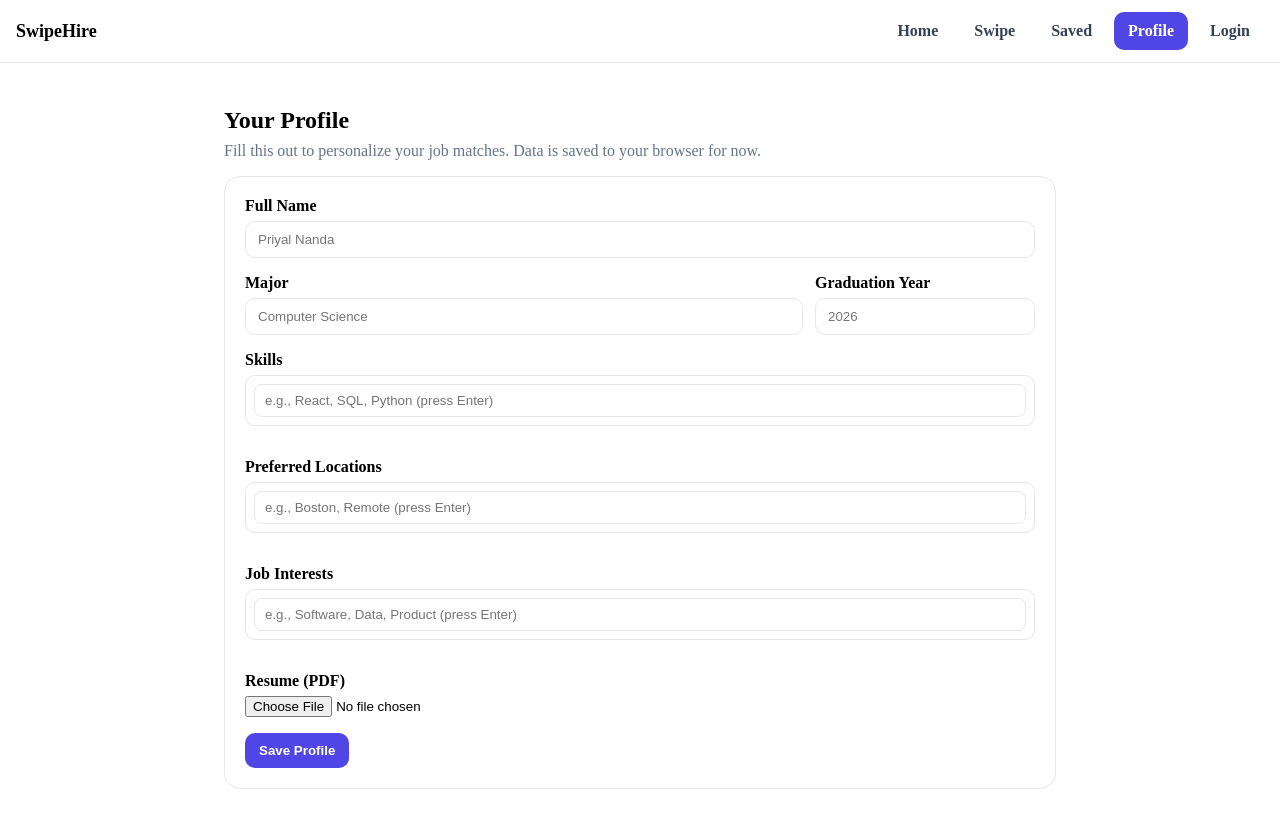
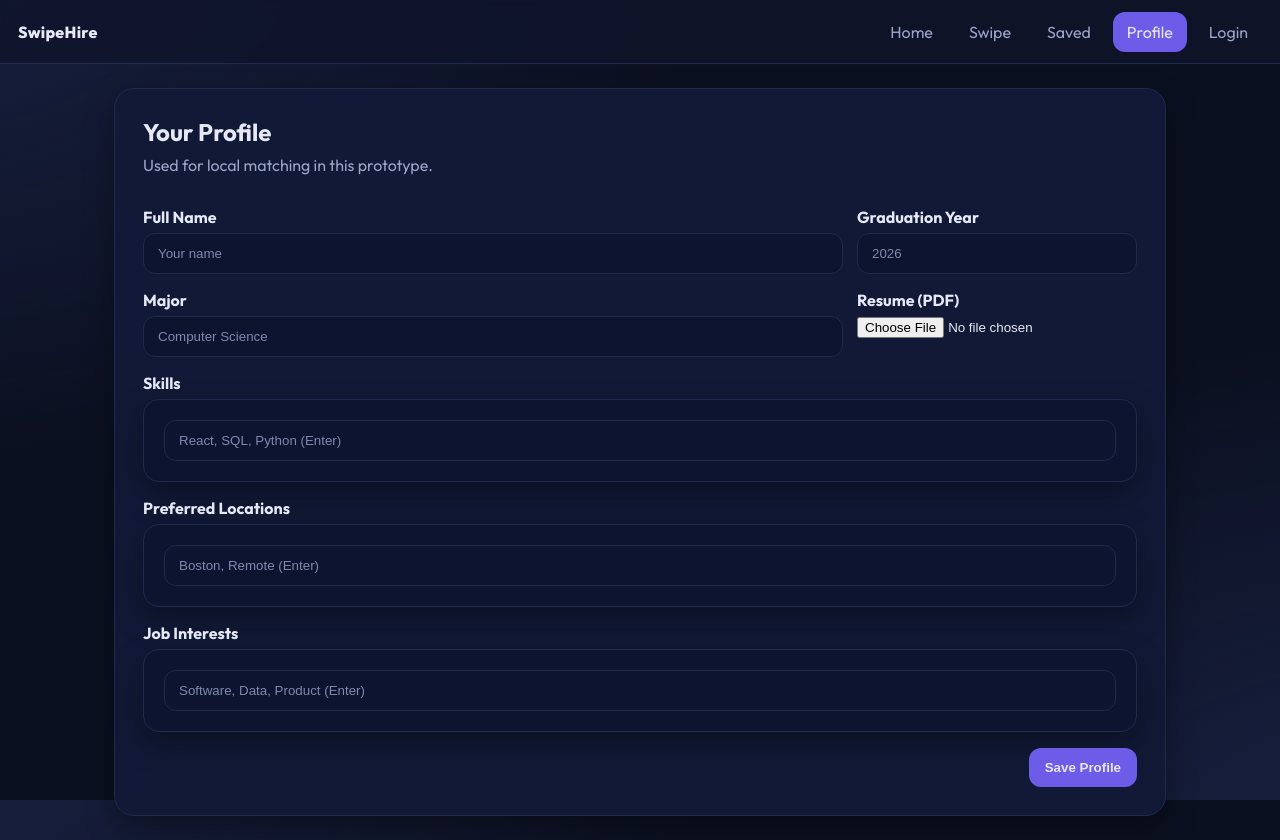
Before and after one commit to Grp11SwipeHire/SwipeHire, a React (Vite) app in the folder swipehire-frontend/: page /profile in a window 1280 px wide. Before the commit the page ends 813 px from the top, so only its background shows below. Built offline with nearby package versions, Linux system fonts and the light colour scheme.

Commit message:
updated the Ui/UX of the fronent to look a bit more appleaing visually

```diff
--- a/swipehire-frontend/src/components/NavBar.jsx
+++ b/swipehire-frontend/src/components/NavBar.jsx
@@ -1,30 +1,18 @@
 import React from 'react'
 import { Link, useLocation } from 'react-router-dom'
 
-const linkStyle = (active) => ({
-  padding: '10px 14px',
-  borderRadius: 10,
-  textDecoration: 'none',
-  color: active ? 'white' : '#334155',
-  background: active ? '#4f46e5' : 'transparent',
-  fontWeight: 600
-})
-
-export default function NavBar() {
+export default function NavBar(){
   const { pathname } = useLocation()
+  const is = (p) => pathname === p ? 'navlink active' : 'navlink'
   return (
-    <div style={{
-      display: 'flex', alignItems: 'center', gap: 12,
-      padding: '12px 16px', background: 'white',
-      borderBottom: '1px solid #e5e7eb', position: 'sticky', top: 0, zIndex: 10
-    }}>
-      <div style={{ fontWeight: 800, fontSize: 18 }}>SwipeHire</div>
-      <div style={{ display: 'flex', gap: 8, marginLeft: 'auto' }}>
-        <Link to="/"       style={linkStyle(pathname === '/')}>Home</Link>
-        <Link to="/swipe"  style={linkStyle(pathname === '/swipe')}>Swipe</Link>
-        <Link to="/saved"  style={linkStyle(pathname === '/saved')}>Saved</Link>
-        <Link to="/profile"style={linkStyle(pathname === '/profile')}>Profile</Link>
-        <Link to="/login"  style={linkStyle(pathname === '/login')}>Login</Link>
+    <div className="navbar">
+      <div className="brand">SwipeHire</div>
+      <div className="navlinks">
+        <Link to="/"        className={is('/')}>Home</Link>
+        <Link to="/swipe"   className={is('/swipe')}>Swipe</Link>
+        <Link to="/saved"   className={is('/saved')}>Saved</Link>
+        <Link to="/profile" className={is('/profile')}>Profile</Link>
+        <Link to="/login"   className={is('/login')}>Login</Link>
       </div>
     </div>
   )
--- a/swipehire-frontend/src/components/TagInput.jsx
+++ b/swipehire-frontend/src/components/TagInput.jsx
@@ -1,58 +1,28 @@
 import React, { useState } from 'react'
 
-export default function TagInput({ label, value = [], onChange, placeholder = 'Type and press Enter' }) {
+export default function TagInput({ label, value = [], onChange, placeholder = 'Type and press Enter' }){
   const [input, setInput] = useState('')
-
-  const addTag = (e) => {
+  const add = (e)=>{
     e.preventDefault()
     const v = input.trim()
-    if (!v) return
-    if (value.includes(v)) { setInput(''); return }
-    onChange([...(value || []), v])
+    if(!v) return
+    if(value.includes(v)) { setInput(''); return }
+    onChange([...(value||[]), v])
     setInput('')
   }
-
-  const removeTag = (tag) => {
-    onChange((value || []).filter(t => t !== tag))
-  }
-
+  const remove = (t)=> onChange((value||[]).filter(x=>x!==t))
   return (
-    <div style={{ marginBottom: 16 }}>
-      <div style={{ fontWeight: 600, marginBottom: 6 }}>{label}</div>
-      <div style={{
-        display: 'flex', gap: 8, flexWrap: 'wrap',
-        padding: 8, border: '1px solid #e5e7eb', borderRadius: 10, background: 'white'
-      }}>
-        {(value || []).map(tag => (
-          <span key={tag} style={{
-            display: 'inline-flex', alignItems: 'center', gap: 6,
-            padding: '6px 10px', borderRadius: 9999, background: '#eef2ff', color: '#3730a3',
-            fontWeight: 600, fontSize: 13
-          }}>
+    <div>
+      <div style={{ fontWeight:700, marginBottom:6 }}>{label}</div>
+      <div className="chips card" style={{ background:'#0c1430' }}>
+        {(value||[]).map(tag=>(
+          <span key={tag} className="chip">
             {tag}
-            <button
-              type="button"
-              onClick={() => removeTag(tag)}
-              style={{
-                border: 'none', background: 'transparent', color: '#4f46e5',
-                cursor: 'pointer', fontSize: 14, lineHeight: 1
-              }}
-              aria-label={`Remove ${tag}`}
-            >
-              ×
-            </button>
+            <button type="button" onClick={()=>remove(tag)} aria-label={`Remove ${tag}`}>×</button>
           </span>
         ))}
-        <form onSubmit={addTag} style={{ flex: 1, minWidth: 160 }}>
-          <input
-            value={input}
-            onChange={e => setInput(e.target.value)}
-            placeholder={placeholder}
-            style={{
-              width: '100%', padding: '8px 10px', borderRadius: 8,
-              border: '1px solid #e5e7eb', outline: 'none'
-            }}
-          />
+        <form onSubmit={add} style={{ flex:1, minWidth:160 }}>
+          <input className="input" value={input} onChange={e=>setInput(e.target.value)} placeholder={placeholder}/>
         </form>
       </div>
     </div>
--- a/swipehire-frontend/src/index.css
+++ b/swipehire-frontend/src/index.css
@@ -1,3 +1,108 @@
-:root { color-scheme: light; }
-* { box-sizing: border-box; }
-html, body, #root { height: 100%; margin: 0; }
+/* ======= Design System (edit these to match your slides) ======= */
+@import url('https://fonts.googleapis.com/css2?family=Outfit:wght@400;600;700;800&display=swap');
+
+:root{
+  --bg: #0b1020;                 /* app background */
+  --bg-soft: #0f152b;            /* sections background */
+  --card: #111936;               /* cards */
+  --card-border: #1f2a4d;
+  --text: #e6e9f5;               /* main text */
+  --muted: #9aa4c7;              /* secondary text */
+  --primary: #6c5ce7;            /* primary brand color */
+  --primary-ink: #e8e7ff;
+  --chip-bg: #1b2143;
+  --chip-ink: #b9c1ff;
+  --danger: #ef4444;
+  --success: #22c55e;
+  --shadow: 0 12px 30px rgba(0,0,0,.35);
+  --radius: 16px;
+}
+
+/* ======= Base Reset ======= */
+*{ box-sizing:border-box }
+html, body, #root{ height:100%; }
+body{
+  margin:0;
+  font-family: 'Outfit', system-ui, -apple-system, Segoe UI, Roboto, Arial, sans-serif;
+  background:
+    radial-gradient(1400px 900px at -10% -10%, #1a2244 0%, rgba(26,34,68,0) 60%),
+    radial-gradient(1400px 900px at 110% 110%, #1a2244 0%, rgba(26,34,68,0) 60%),
+    var(--bg);
+  color: var(--text);
+}
+
+/* ======= Layout ======= */
+.container{
+  max-width: 1100px;
+  margin: 0 auto;
+  padding: 24px;
+}
+.center-screen{
+  min-height: calc(100vh - 64px);
+  display:grid; place-items:center;
+}
+
+/* ======= Card ======= */
+.card{
+  background: var(--card);
+  border: 1px solid var(--card-border);
+  border-radius: var(--radius);
+  box-shadow: var(--shadow);
+  padding: 20px;
+}
+.card-lg{ padding: 28px; border-radius: 20px; }
+
+/* ======= Typography ======= */
+h1,h2,h3{ margin: 0 0 8px 0; }
+.muted{ color: var(--muted); }
+
+/* ======= Navbar ======= */
+.navbar{
+  position: sticky; top:0; z-index:10;
+  display:flex; align-items:center; gap:16px;
+  height:64px; padding: 0 18px;
+  background: rgba(15, 21, 43, .8);
+  backdrop-filter: blur(8px);
+  border-bottom: 1px solid var(--card-border);
+}
+.brand{ font-weight:800; letter-spacing:.3px; }
+.navlinks{ margin-left:auto; display:flex; gap:8px; }
+.navlink{
+  text-decoration:none; padding:10px 14px; border-radius:12px;
+  color: var(--muted);
+}
+.navlink.active{ background: var(--primary); color: var(--primary-ink); }
+.navlink:hover{ color: var(--text); }
+
+/* ======= Buttons ======= */
+.btn{
+  appearance:none; border:none; cursor:pointer; font-weight:700;
+  border-radius:12px; padding:12px 16px;
+}
+.btn-primary{ background: var(--primary); color: var(--primary-ink); }
+.btn-ghost{ background: transparent; color: var(--text); border:1px solid var(--card-border); }
+.btn-light{ background: #e2e8f0; color: #0f172a; }
+
+/* ======= Inputs ======= */
+.input, .select{
+  width:100%; padding: 12px 14px; border-radius:12px;
+  border:1px solid var(--card-border); background:#0c1430; color: var(--text);
+  outline:none;
+}
+.input::placeholder{ color:#7f89ac; }
+
+/* ======= Chips / Tags ======= */
+.chips{ display:flex; gap:8px; flex-wrap:wrap; }
+.chip{
+  display:inline-flex; align-items:center; gap:8px;
+  padding:8px 12px; border-radius:9999px;
+  background: var(--chip-bg); color: var(--chip-ink); font-weight:700; font-size:13px;
+}
+.chip button{
+  background:transparent; border:none; color:var(--chip-ink); cursor:pointer; font-size:16px;
+}
+
+/* ======= Utility ======= */
+.grid-2{ display:grid; grid-template-columns: 1fr 280px; gap: 14px; }
+.stack{ display:grid; gap:16px; }
+.row{ display:flex; gap:12px; align-items:center; }
--- a/swipehire-frontend/src/pages/Landing.jsx
+++ b/swipehire-frontend/src/pages/Landing.jsx
@@ -4,24 +4,17 @@ import { useNavigate } from 'react-router-dom'
 export default function Landing() {
   const nav = useNavigate()
   return (
-    <div style={{
-      minHeight: '100vh',
-      display: 'grid', placeItems: 'center',
-      background: 'linear-gradient(135deg,#f9fafb,#eef2ff)'
-    }}>
-      <div style={{
-        padding: '32px 28px', borderRadius: 20, background: 'white',
-        boxShadow: '0 10px 30px rgba(0,0,0,0.08)', textAlign: 'center',
-        width: 'min(92vw, 680px)'
-      }}>
-        <h1 style={{ fontSize: 40, margin: 0 }}>SwipeHire</h1>
-        <p style={{ marginTop: 12, color: '#475569' }}>
-          A fast, student-friendly way to discover internships and jobs.
+    <div className="center-screen">
+      <div className="card card-lg" style={{ width: 'min(92vw, 720px)', textAlign: 'center' }}>
+        <h1 style={{ fontSize: 42 }}>SwipeHire</h1>
+        <p className="muted" style={{ marginTop: 8 }}>
+          Discover jobs and internships designed for students — quick, smart, and personalized.
         </p>
+
         <button
+          className="btn btn-primary"
+          style={{ marginTop: 24 }}
           onClick={() => nav('/login')}
-          style={{ marginTop: 20, padding: '12px 18px', borderRadius: 12, border: 'none',
-                   background: '#4f46e5', color: 'white', fontWeight: 700, cursor: 'pointer' }}
         >
           Get Started
         </button>
--- a/swipehire-frontend/src/pages/Login.jsx
+++ b/swipehire-frontend/src/pages/Login.jsx
@@ -1,30 +1,41 @@
 import React, { useState } from 'react'
 import { useNavigate } from 'react-router-dom'
 
-export default function Login() {
+export default function Login(){
   const [email, setEmail] = useState('')
   const [password, setPassword] = useState('')
+  const [msg, setMsg] = useState('')
   const nav = useNavigate()
 
-  const onSubmit = (e) => {
+  const onSubmit = (e)=>{
     e.preventDefault()
-    // no backend yet — pretend success
+    // simple fake validation
+    if(!email.includes('@')) return setMsg('Enter a valid email.')
+    if(password.length < 4) return setMsg('Password must be at least 4 characters.')
+    localStorage.setItem('swipehire_auth','true')
     nav('/swipe')
   }
 
   return (
-    <div style={{ padding: 24 }}>
-      <h2>Login</h2>
-      <form onSubmit={onSubmit} style={{ display: 'grid', gap: 12, maxWidth: 360 }}>
-        <input placeholder="Email" value={email} onChange={e=>setEmail(e.target.value)} />
-        <input placeholder="Password" type="password" value={password} onChange={e=>setPassword(e.target.value)} />
-        <button style={{ padding: '10px 14px', borderRadius: 10, border: 'none', background: '#4f46e5', color: 'white', fontWeight: 700 }}>
-          Continue
-        </button>
-      </form>
-      <p style={{ marginTop: 12, color: '#64748b' }}>
-        (No backend yet — this just routes you to the Swipe deck.)
-      </p>
+    <div className="container">
+      <div className="card card-lg" style={{ maxWidth: 520, margin: '40px auto' }}>
+        <h2>Login</h2>
+        <p className="muted" style={{ marginTop:0 }}>No backend yet—this is a simple local prototype.</p>
+        <form onSubmit={onSubmit} className="stack" style={{ marginTop:12 }}>
+          <div>
+            <div style={{ fontWeight:700, marginBottom:6 }}>Email</div>
+            <input className="input" value={email} onChange={e=>setEmail(e.target.value)} placeholder="you@umass.edu" />
+          </div>
+          <div>
+            <div style={{ fontWeight:700, marginBottom:6 }}>Password</div>
+            <input className="input" type="password" value={password} onChange={e=>setPassword(e.target.value)} placeholder="••••••••" />
+          </div>
+          {msg && <div className="muted" style={{ color:'var(--danger)' }}>{msg}</div>}
+          <div className="row" style={{ justifyContent:'flex-end' }}>
+            <button className="btn btn-primary">Continue</button>
+          </div>
+        </form>
+      </div>
     </div>
   )
 }
--- a/swipehire-frontend/src/pages/Profile.jsx
+++ b/swipehire-frontend/src/pages/Profile.jsx
@@ -1,136 +1,83 @@
 import React, { useEffect, useState } from 'react'
-import TagInput from '../components/TagInput'
+import TagInput from '../components/TagInput.jsx'
 
-const field = {
-  label: { display: 'block', fontWeight: 700, marginBottom: 6 },
-  input: {
-    width: '100%', padding: '10px 12px', borderRadius: 10,
-    border: '1px solid #e5e7eb', outline: 'none', background: 'white'
-  }
-}
-
-export default function Profile() {
-  // restore saved profile from localStorage
-  const [form, setForm] = useState(() => {
+export default function Profile(){
+  const [form, setForm] = useState(()=>{
     const saved = localStorage.getItem('swipehire_profile')
     return saved ? JSON.parse(saved) : {
-      name: '',
-      major: '',
-      gradYear: '',
-      skills: [],
-      locations: [],
-      interests: [],
-      resumeName: ''
+      name:'', major:'', gradYear:'', skills:[], locations:[], interests:[], resumeName:''
     }
   })
+  const [msg, setMsg] = useState('')
 
-  const [message, setMessage] = useState('')
+  useEffect(()=>{ localStorage.setItem('swipehire_profile', JSON.stringify(form)) }, [form])
 
-  useEffect(() => {
-    // autosave on change
-    localStorage.setItem('swipehire_profile', JSON.stringify(form))
-  }, [form])
-
-  const onChange = (key) => (e) => {
-    setForm(prev => ({ ...prev, [key]: e.target.value }))
+  const on = (k)=>(e)=> setForm(p=>({...p, [k]: e.target.value}))
+  const onFile = (e)=> {
+    const f = e.target.files?.[0]
+    setForm(p=>({...p, resumeName: f?f.name:''}))
   }
-
-  const onFile = (e) => {
-    const f = e.target.files?.[0]
-    setForm(prev => ({ ...prev, resumeName: f ? f.name : '' }))
-  }
-
-  const validate = () => {
-    if (!form.name.trim()) return 'Please enter your name.'
-    if (!form.major.trim()) return 'Please enter your major.'
-    if (!form.gradYear.toString().trim()) return 'Please enter your graduation year.'
-    if (form.skills.length === 0) return 'Add at least one skill.'
-    if (form.interests.length === 0) return 'Add at least one job interest.'
+  const validate = ()=>{
+    if(!form.name.trim()) return 'Please enter your name.'
+    if(!form.major.trim()) return 'Please enter your major.'
+    if(!form.gradYear.toString().trim()) return 'Please enter your graduation year.'
+    if(form.skills.length===0) return 'Add at least one skill.'
+    if(form.interests.length===0) return 'Add at least one job interest.'
     return ''
   }
-
-  const save = (e) => {
+  const save = (e)=>{
     e.preventDefault()
     const err = validate()
-    if (err) {
-      setMessage(err)
-      return
-    }
-    setMessage('Profile saved locally. (No backend yet.)')
+    if(err) return setMsg(err)
+    setMsg('Profile saved locally.')
   }
 
   return (
-    <div style={{ padding: 24, maxWidth: 880, margin: '0 auto' }}>
-      <h2 style={{ marginBottom: 8 }}>Your Profile</h2>
-      <p style={{ color: '#64748b', marginTop: 0 }}>
-        Fill this out to personalize your job matches. Data is saved to your browser for now.
-      </p>
-
-      <form onSubmit={save} style={{
-        display: 'grid', gap: 16,
-        background: 'white', border: '1px solid #e5e7eb', borderRadius: 16, padding: 20
-      }}>
+    <div className="container">
+      <div className="card card-lg stack">
         <div>
-          <label style={field.label}>Full Name</label>
-          <input style={field.input} value={form.name} onChange={onChange('name')} placeholder="Priyal Nanda" />
+          <h2>Your Profile</h2>
+          <p className="muted" style={{ marginTop:0 }}>Used for local matching in this prototype.</p>
         </div>
-
-        <div style={{ display: 'grid', gridTemplateColumns: '1fr 220px', gap: 12 }}>
+        <form onSubmit={save} className="stack">
+          <div className="grid-2">
             <div>
-            <label style={field.label}>Major</label>
-            <input style={field.input} value={form.major} onChange={onChange('major')} placeholder="Computer Science" />
+              <div style={{ fontWeight:700, marginBottom:6 }}>Full Name</div>
+              <input className="input" value={form.name} onChange={on('name')} placeholder="Your name"/>
             </div>
             <div>
-            <label style={field.label}>Graduation Year</label>
-            <input style={field.input} value={form.gradYear} onChange={onChange('gradYear')} placeholder="2026" />
+              <div style={{ fontWeight:700, marginBottom:6 }}>Graduation Year</div>
+              <input className="input" value={form.gradYear} onChange={on('gradYear')} placeholder="2026"/>
+            </div>
+          </div>
+          <div className="grid-2">
+            <div>
+              <div style={{ fontWeight:700, marginBottom:6 }}>Major</div>
+              <input className="input" value={form.major} onChange={on('major')} placeholder="Computer Science"/>
+            </div>
+            <div>
+              <div style={{ fontWeight:700, marginBottom:6 }}>Resume (PDF)</div>
+              <input type="file" accept=".pdf" onChange={onFile}/>
+              {form.resumeName && <div className="muted" style={{ marginTop:6 }}>Selected: <strong>{form.resumeName}</strong></div>}
             </div>
           </div>
 
-        <TagInput
-          label="Skills"
-          value={form.skills}
-          onChange={(v) => setForm(prev => ({ ...prev, skills: typeof v === 'function' ? v(prev.skills) : v }))}
-          placeholder="e.g., React, SQL, Python (press Enter)"
-        />
+          <TagInput label="Skills" value={form.skills}
+            onChange={(v)=>setForm(p=>({...p, skills: typeof v==='function' ? v(p.skills): v}))}
+            placeholder="React, SQL, Python (Enter)"/>
+          <TagInput label="Preferred Locations" value={form.locations}
+            onChange={(v)=>setForm(p=>({...p, locations: typeof v==='function' ? v(p.locations): v}))}
+            placeholder="Boston, Remote (Enter)"/>
+          <TagInput label="Job Interests" value={form.interests}
+            onChange={(v)=>setForm(p=>({...p, interests: typeof v==='function' ? v(p.interests): v}))}
+            placeholder="Software, Data, Product (Enter)"/>
 
-        <TagInput
-          label="Preferred Locations"
-          value={form.locations}
-          onChange={(v) => setForm(prev => ({ ...prev, locations: typeof v === 'function' ? v(prev.locations) : v }))}
-          placeholder="e.g., Boston, Remote (press Enter)"
-        />
-
-        <TagInput
-          label="Job Interests"
-          value={form.interests}
-          onChange={(v) => setForm(prev => ({ ...prev, interests: typeof v === 'function' ? v(prev.interests) : v }))}
-          placeholder="e.g., Software, Data, Product (press Enter)"
-        />
-
-        <div>
-          <label style={field.label}>Resume (PDF)</label>
-          <input type="file" accept=".pdf" onChange={onFile} />
-          {form.resumeName && (
-            <div style={{ marginTop: 8, color: '#475569' }}>
-              Selected: <strong>{form.resumeName}</strong>
-            </div>
-          )}
-        </div>
-
-        <div style={{ display: 'flex', gap: 10 }}>
-          <button type="submit" style={{
-            padding: '10px 14px', borderRadius: 10, border: 'none',
-            background: '#4f46e5', color: 'white', fontWeight: 700, cursor: 'pointer'
-          }}>
-            Save Profile
-          </button>
-          {message && (
-            <div style={{ alignSelf: 'center', color: message.startsWith('Profile saved') ? '#16a34a' : '#b91c1c' }}>
-              {message}
-            </div>
-          )}
+          <div className="row" style={{ justifyContent:'flex-end' }}>
+            <button className="btn btn-primary">Save Profile</button>
+            {msg && <div className="muted" style={{ color: msg.includes('saved')? 'var(--success)':'var(--danger)' }}>{msg}</div>}
           </div>
         </form>
       </div>
+    </div>
   )
 }
--- a/swipehire-frontend/src/pages/Saved.jsx
+++ b/swipehire-frontend/src/pages/Saved.jsx
@@ -1,44 +1,31 @@
 import React, { useEffect, useState } from 'react'
-import JobCard from '../components/JobCard'
+import JobCard from '../components/JobCard.jsx'
 
-export default function Saved() {
-  const [liked, setLiked] = useState(() => {
-    const raw = localStorage.getItem('swipehire_likes')
-    return raw ? JSON.parse(raw) : []
-  })
-
-  // allow clearing for testing
-  const clear = () => {
-    localStorage.removeItem('swipehire_likes')
-    setLiked([])
+export default function Saved(){
+  const [liked, setLiked] = useState(()=>JSON.parse(localStorage.getItem('swipehire_likes')||'[]'))
+  useEffect(()=>{
+    const onStorage = ()=>{
+      const raw = localStorage.getItem('swipehire_likes')
+      setLiked(raw? JSON.parse(raw):[])
+    }
+    window.addEventListener('storage', onStorage)
+    return ()=> window.removeEventListener('storage', onStorage)
+  }, [])
+  const clear = ()=>{
+    localStorage.removeItem('swipehire_likes'); setLiked([])
   }
 
-  useEffect(() => {
-    // sync if other tabs changed localStorage
-    const onStorage = () => {
-      const raw = localStorage.getItem('swipehire_likes')
-      setLiked(raw ? JSON.parse(raw) : [])
-    }
-    window.addEventListener('storage', onStorage)
-    return () => window.removeEventListener('storage', onStorage)
-  }, [])
-
   return (
-    <div style={{ padding: 24, display: 'grid', gap: 16, placeItems: 'center' }}>
-      <h2 style={{ margin: 0 }}>Saved Jobs</h2>
-      {liked.length === 0 ? (
-        <div style={{ color: '#64748b' }}>No saved jobs yet. Go to <strong>Swipe</strong> and like some.</div>
-      ) : (
+    <div className="container stack" style={{ placeItems:'center' }}>
+      <h2>Saved Jobs</h2>
+      {liked.length===0 ? (
+        <div className="muted">No saved jobs yet. Go to <strong>Swipe</strong> and like some.</div>
+      ):(
         <>
-          <div style={{ display: 'grid', gap: 14 }}>
-            {liked.map(job => <JobCard key={job.id} job={job} />)}
+          <div className="stack" style={{ width:'min(92vw, 760px)' }}>
+            {liked.map(job=> <JobCard key={job.id} job={job}/>)}
           </div>
-          <button
-            onClick={clear}
-            style={{ padding: '10px 14px', borderRadius: 10, border: '1px solid #e5e7eb', background: 'white' }}
-          >
-            Clear Saved
-          </button>
+          <button className="btn btn-ghost" onClick={clear}>Clear Saved</button>
         </>
       )}
     </div>
```
Also changed, not shown: swipehire-frontend/src/App.jsx (+13 -13 lines), swipehire-frontend/src/components/JobCard.jsx (+10 -22 lines), swipehire-frontend/src/data/jobs.js (+3 -24 lines), swipehire-frontend/src/pages/Swipe.jsx (+21 -51 lines). Lines whose indentation alone changed are shown as unchanged.
